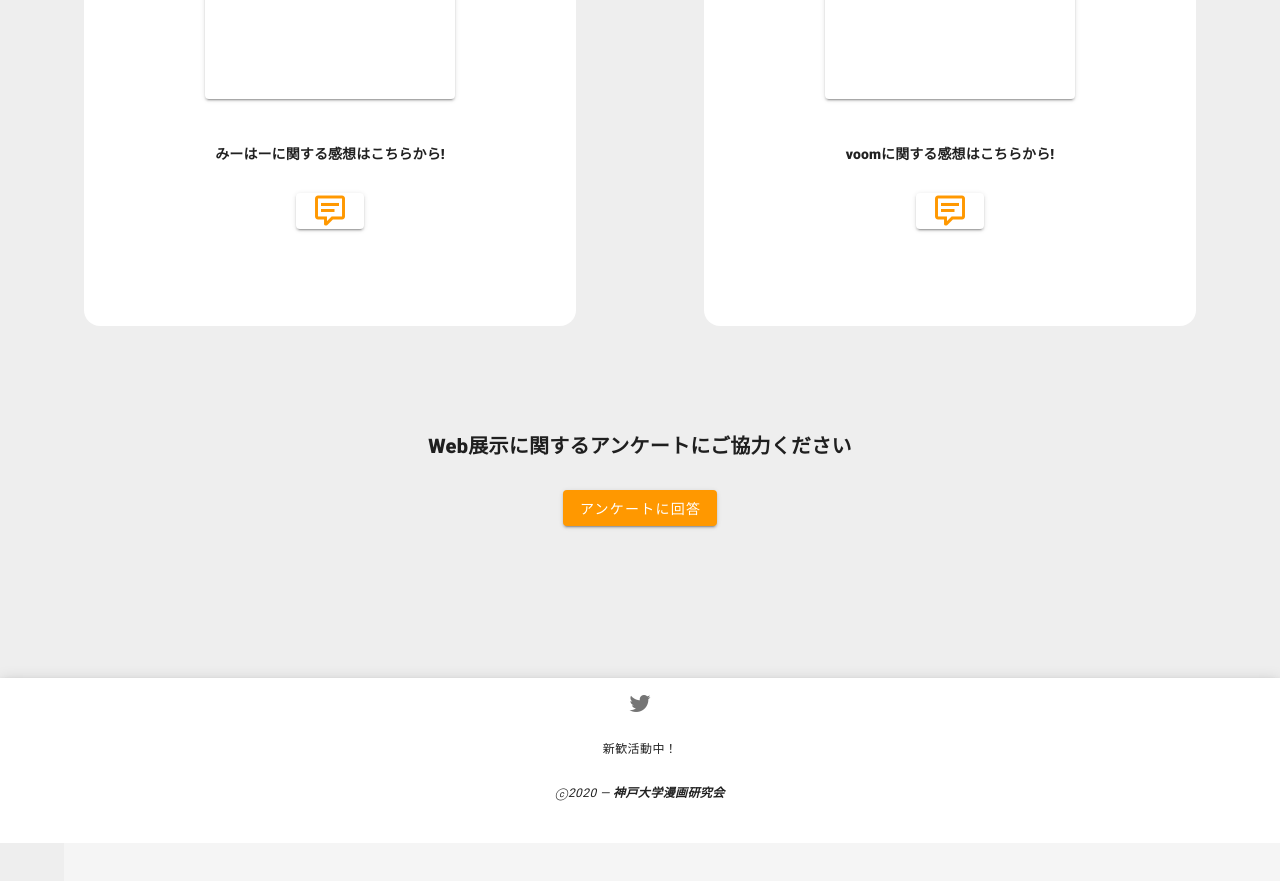
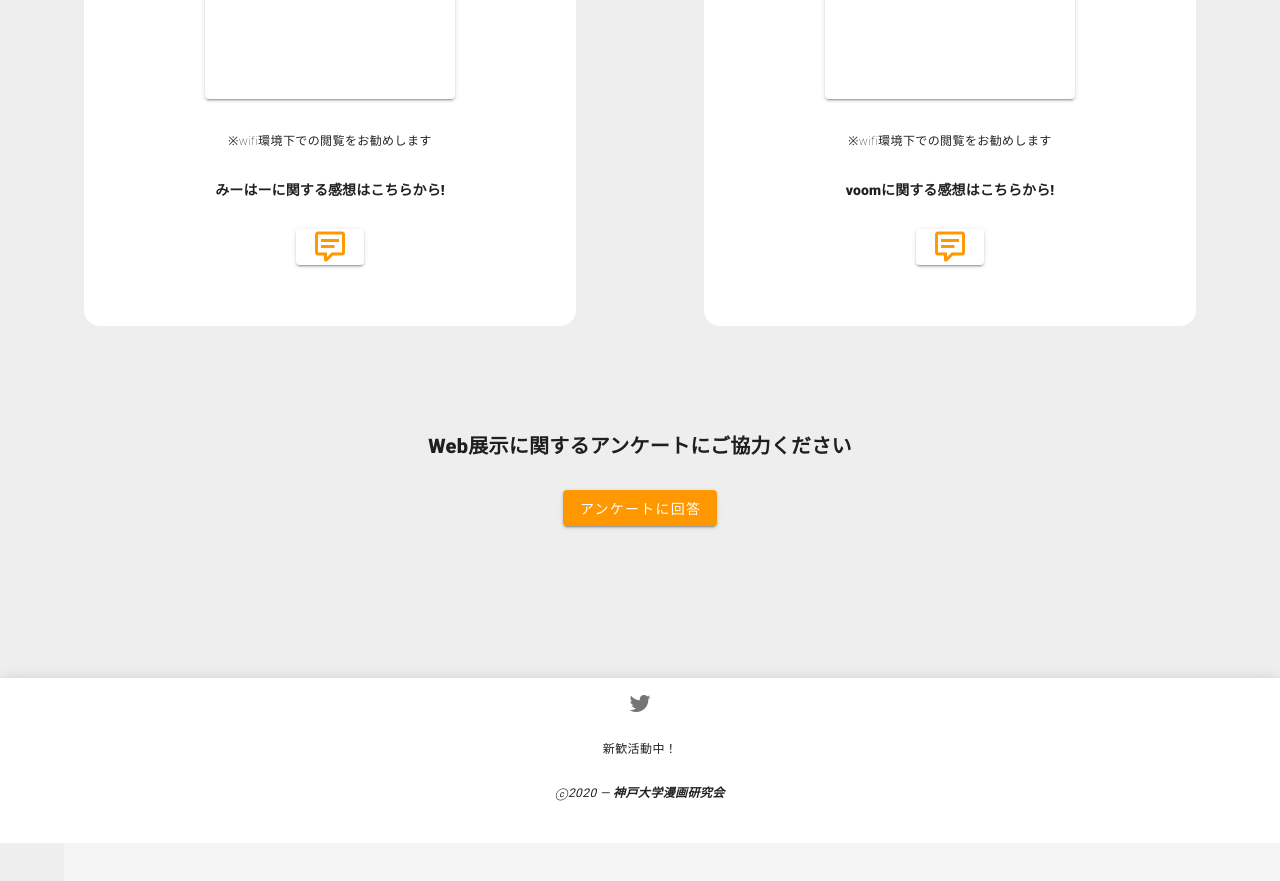
Before and after one commit to terakawakohei/rokko-festival, a Vue app: page /#/offset in a window 1280 px wide. Shown: the part 1040-1921 px from the top of the page. Built offline with nearby package versions, Linux system fonts and the light colour scheme; what vue-smoothscroll would draw is missing.

Commit message:
注意文追加

```diff
--- a/src/views/offset.vue
+++ b/src/views/offset.vue
@@ -75,6 +75,9 @@
               </v-card>
             </v-row>
             <v-row justify="center" class="pt-8">
+              <p class=" font-weight-thin text-caption text-center">
+                ※wifi環境下での閲覧をお勧めします
+              </p>
               <v-col cols="11">
                 <p class=" font-weight-black text-center text-subtitle-2">
                   みーはーに関する感想はこちらから!
@@ -115,6 +118,9 @@
               </v-card>
             </v-row>
             <v-row justify="center" class="pt-8">
+              <p class=" font-weight-thin text-caption text-center">
+                ※wifi環境下での閲覧をお勧めします
+              </p>
               <v-col cols="11">
                 <p class=" font-weight-black text-center text-subtitle-2">
                   voomに関する感想はこちらから!
```
